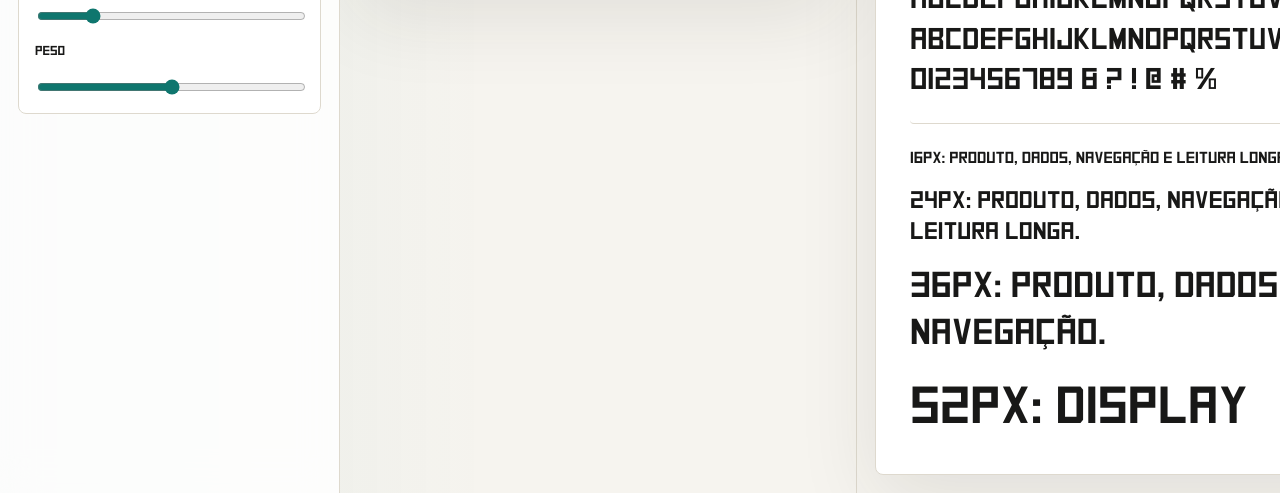
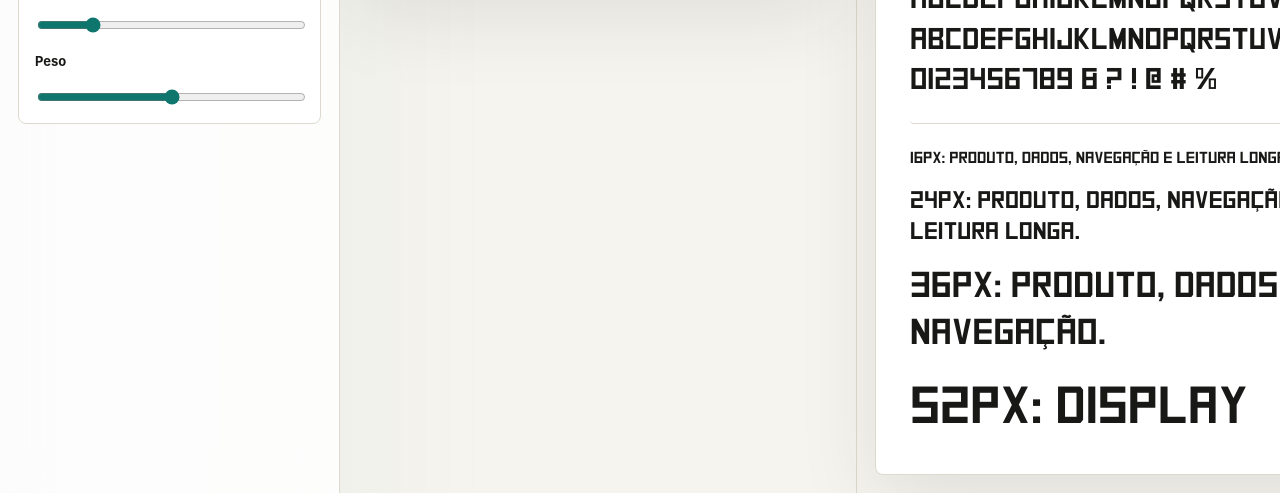
Before and after one commit to ericmgomes/font-lab, a website: page index.html in a window 1280 px wide. Shown: the part 906-1399 px from the top of the page. Drawn offline with Linux system fonts and the light colour scheme; no server answers; a web font is replaced by a local one.

Commit message:
Keep controls on interface font

```diff
--- a/styles.css
+++ b/styles.css
@@ -49,7 +49,7 @@ body {
   background:
     linear-gradient(90deg, rgba(15, 118, 110, 0.08), transparent 38%),
     var(--bg);
-  font-family: var(--test-font);
+  font-family: Inter, ui-sans-serif, system-ui, -apple-system, BlinkMacSystemFont, "Segoe UI", sans-serif;
 }
 
 button,
```
